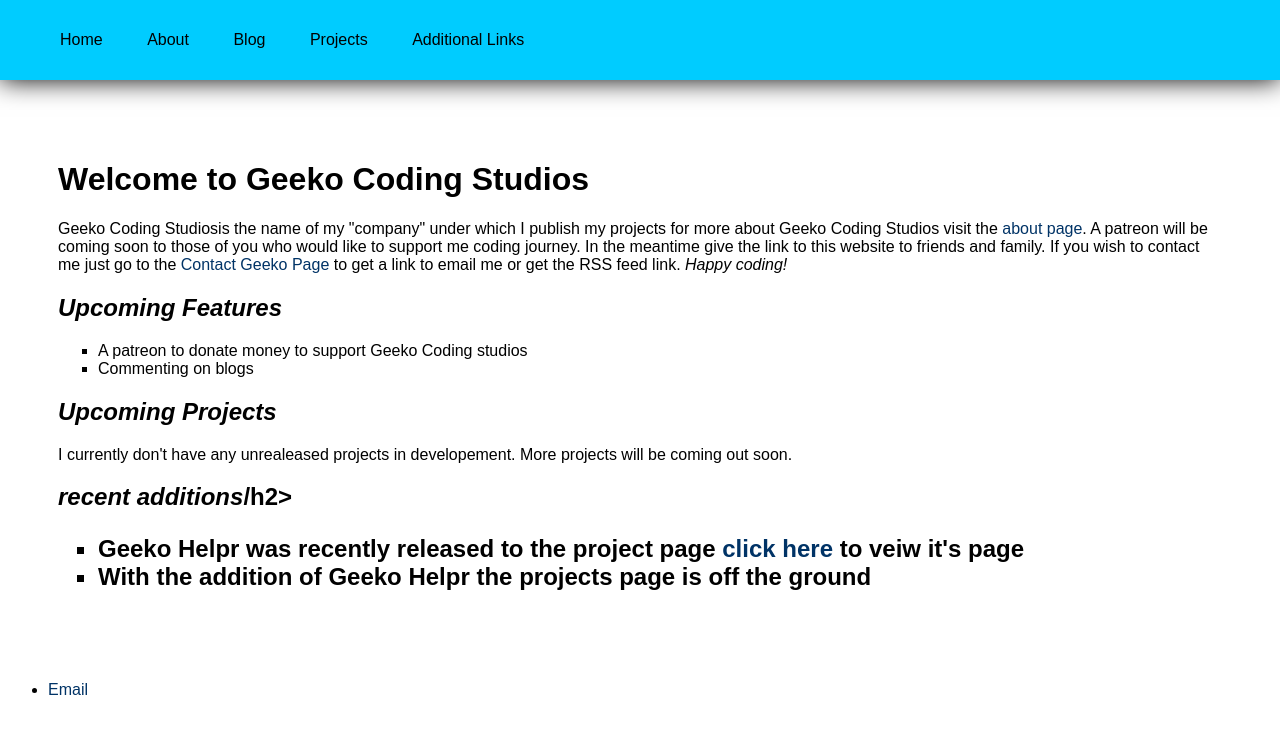
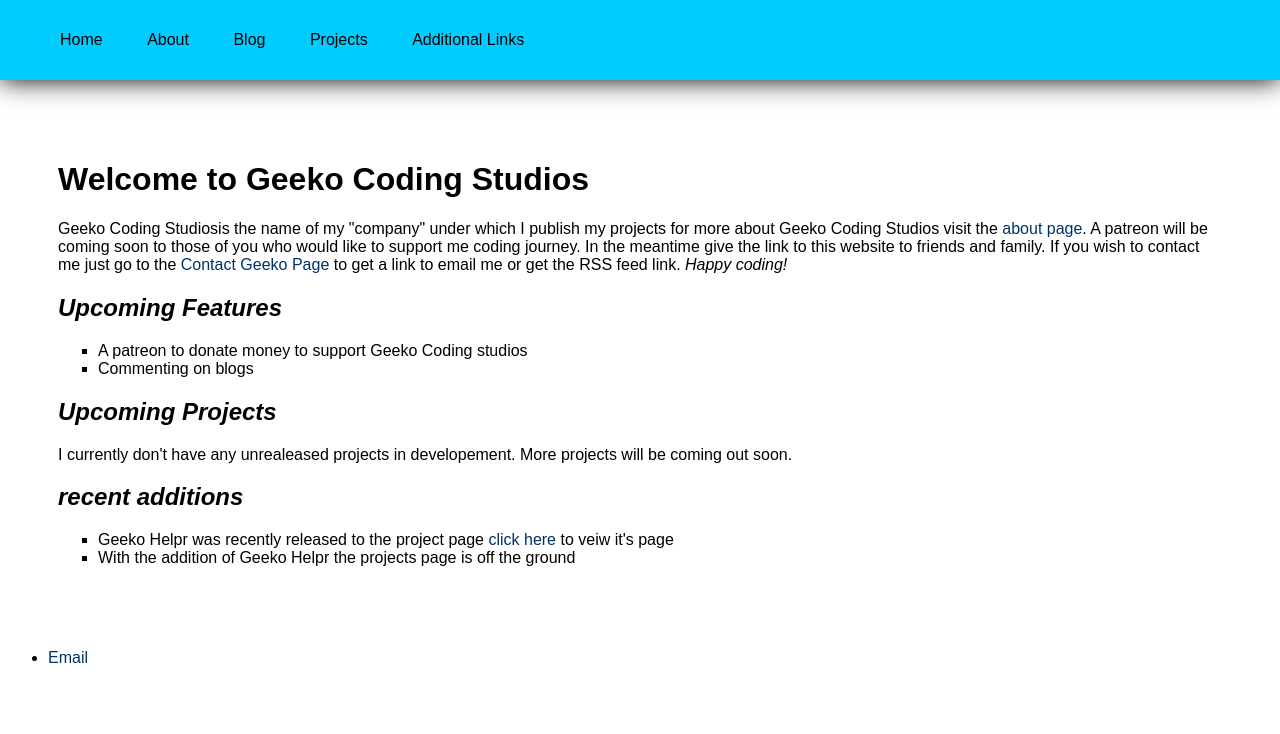
Before and after one commit to Geeko/geeko.github.io, a Jekyll site: the page built from index.html, in a window 1280 px wide. Shown: the top 734 px of the page. Built offline with Jekyll 4.4.1, drawn with Linux system fonts in a browser that asks for light colours.

```diff
--- a/index.html
+++ b/index.html
@@ -21,7 +21,7 @@ title: Geeko Homepage
 		<!--
 		<ul style="list-style-type:square;">
 		</ul> -->
-		<h2><em>recent additions</em>/h2>
+		<h2><em>recent additions</em></h2>
 			<ul style="list-style-type:square;">
 				<li>Geeko Helpr was recently released to the project page <a href="/projects/geekohelpr">click here</a> to veiw it's page
 				</li>
```
